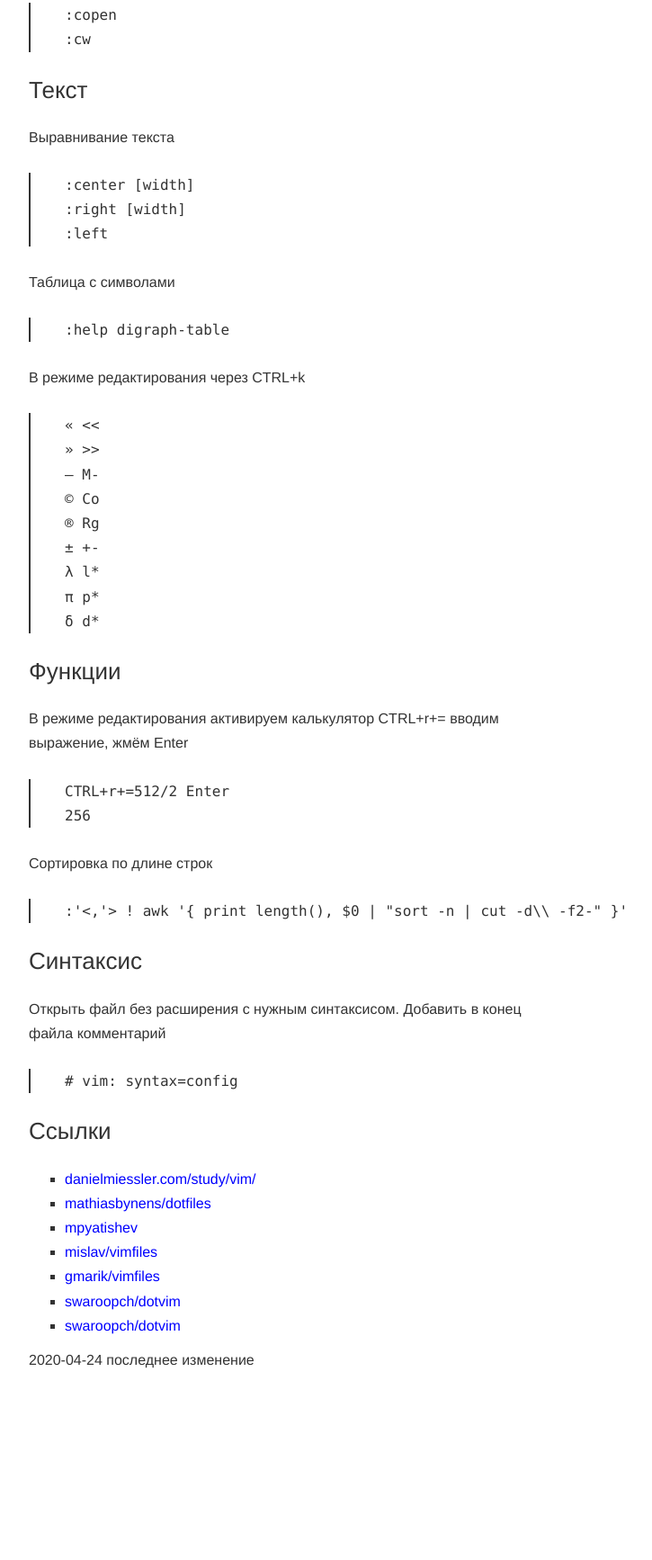
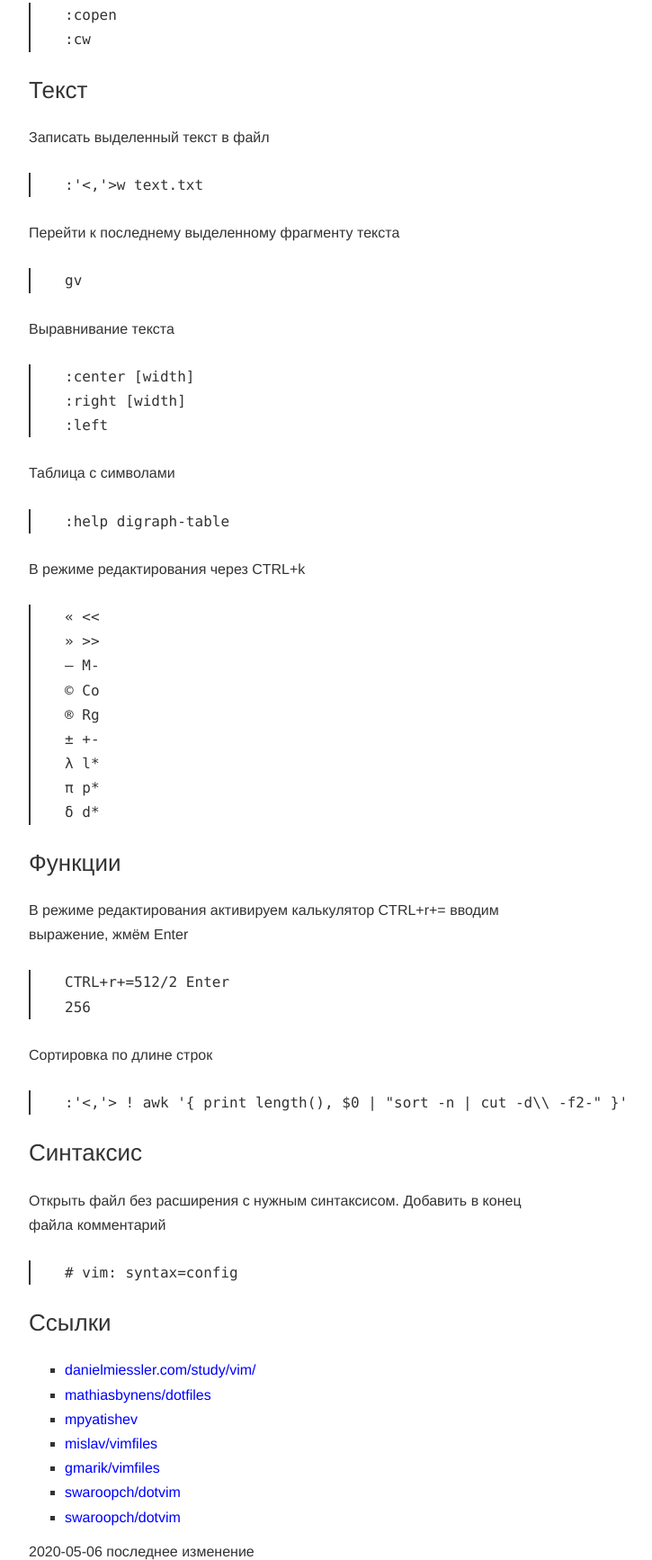
Before and after one commit to voischev/site, a plain HTML site: page t/vim/index.html in a window 1280 px wide. Shown: the part 2207-3941 px from the top of the page at 90% size, without its empty margins (168-893 px from the left). Before the commit the page ends 3728 px from the top, so only its background shows below. Drawn offline with Linux system fonts and the light colour scheme.

Commit message:
Релиз 2020-05-06

```diff
--- a/t/vim/index.html
+++ b/t/vim/index.html
@@ -51,7 +51,9 @@ nnoremap g# g#zz</code></pre><p>Загрузить предыдущую сесс
 <pre><code>:grep PATERN [PATH] | :copen</code></pre><p>Открыть список с результатами поиска по файлам</p>
 <pre><code>:copen
 :cw</code></pre><h2 id="текст">Текст</h2>
-<p>Выравнивание текста</p>
+<p>Записать выделенный текст в файл</p>
+<pre><code>:&#39;&lt;,&#39;&gt;w text.txt</code></pre><p>Перейти к последнему выделенному фрагменту текста</p>
+<pre><code>gv</code></pre><p>Выравнивание текста</p>
 <pre><code>:center [width]
 :right [width]
 :left</code></pre><p>Таблица с символами</p>
@@ -80,4 +82,4 @@ nnoremap g# g#zz</code></pre><p>Загрузить предыдущую сесс
 <li><a href="https://github.com/swaroopch/dotvim/blob/master/vimrc">swaroopch/dotvim</a></li>
 <li><a href="https://github.com/madundead/stuff/blob/master/dotfiles/vim/vimrc.symlink">swaroopch/dotvim</a></li>
 </ul>
-</article><div><time datetime="2020-04-24T05:42:48.000Z">2020-04-24</time> последнее изменение</div></main><img src="https://mc.yandex.ru/watch/58298050" style="position:absolute; left:-9999px;" alt=""></body>
+</article><div><time datetime="2020-05-06T16:29:43.000Z">2020-05-06</time> последнее изменение</div></main><img src="https://mc.yandex.ru/watch/58298050" style="position:absolute; left:-9999px;" alt=""></body>
```
Also changed, not shown: t/index.html (+1 -1 lines).
